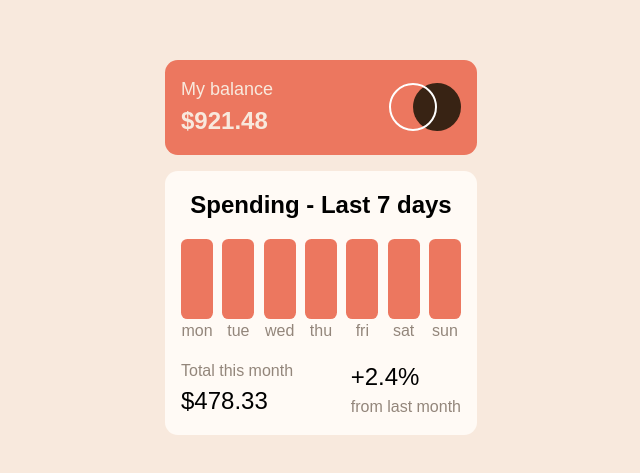
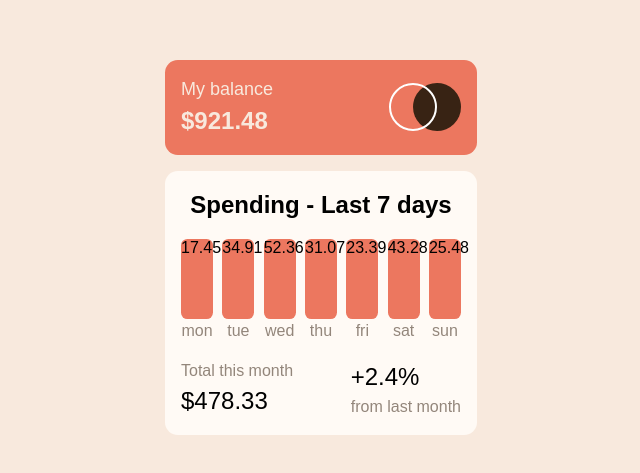
Before and after one commit to SebastianLaka/expenses-chart-component, a Vue app: page / in a window 1280 px wide. Shown: the part 153-626 px from the top of the page, without its empty margins (319-959 px from the left). Built offline with nearby package versions, Linux system fonts and the light colour scheme.

Commit message:
Add values to charts in JSON

```diff
--- a/src/components/chart-component.vue
+++ b/src/components/chart-component.vue
@@ -14,7 +14,7 @@
         <p class="body-component__header">Spending - Last 7 days</p>
         <div class="chart-diagrams">
           <div class="mon-chart"  v-for="chartItem in data" :key="chartItem">
-            <div class="mon-chart__chart"></div>
+            <div class="mon-chart__chart">{{ chartItem.amount }}</div>
             <p class="mon-chart__day">{{ chartItem.day}}</p>
           </div>
           <!-- <div class="tue-chart">
```
